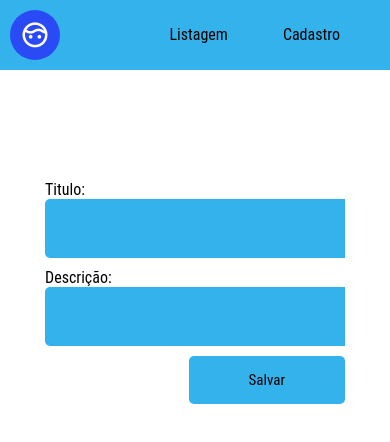
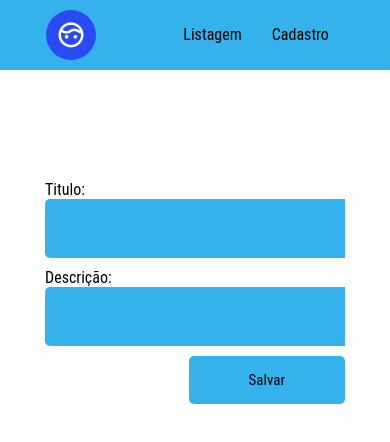
Before and after one commit to wesleyara/react-CRUD, a React (Vite) app: page /cadastro in a window 390 px wide. Shown: the top 442 px of the page. Built offline with nearby package versions, Linux system fonts and the light colour scheme.

Commit message:
:hammer: Alterando estilo

```diff
--- a/src/index.scss
+++ b/src/index.scss
@@ -122,9 +122,13 @@ $color-secondary: #2a4af6;
 
 @media screen and (max-width: 500px) {
   .header {
-    justify-content: space-between;
+    justify-content: space-around;
 
     ul {
+      margin-right: 0px;
+    }
+
+    li {
       margin-right: 0px;
     }
 
```
